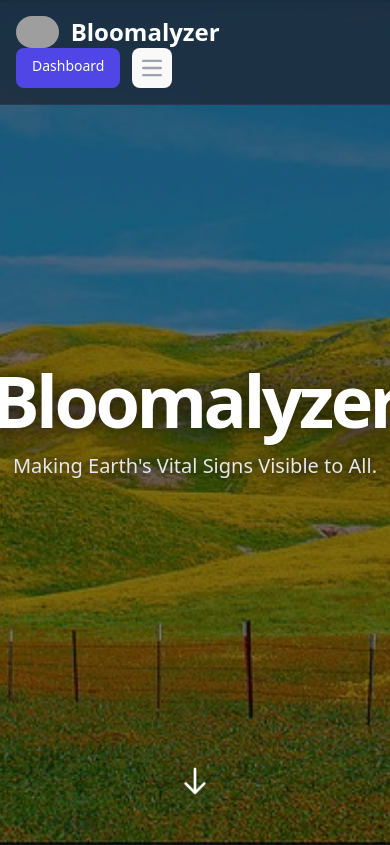
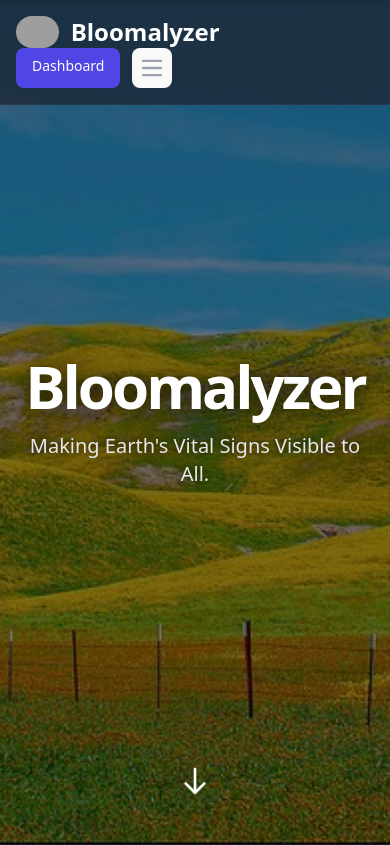
Before and after one commit to Tarun-Singh1/Bloomalyzer, a React (Vite) app: page / in a window 390 px wide. Shown: the top 845 px of the page. Built offline with nearby package versions, Linux system fonts and the light colour scheme; grey boxes are pictures that could not be loaded.

Commit message:
Made the Hero and Timeline setion responsive for mobile screens

```diff
--- a/src/components/Hero.jsx
+++ b/src/components/Hero.jsx
@@ -7,7 +7,7 @@ const Hero = () => {
     <section id="hero" className="h-screen w-full flex flex-col justify-center items-center relative text-center bg-cover bg-center" style={{ backgroundImage: `url(${HeroImage})` }}>
       <div className="absolute inset-0 bg-black bg-opacity-50"></div>
       <div className="relative z-10 p-4">
-        <h1 className="text-7xl md:text-9xl font-black tracking-tighter mb-4 text-white" style={{ textShadow: '0 0 20px rgba(0,0,0,0.7)' }}>
+        <h1 className="text-7xl md:text-9xl max-sm:text-6xl font-black tracking-tighter mb-4 text-white" style={{ textShadow: '0 0 20px rgba(0,0,0,0.7)' }}>
           Bloomalyzer
         </h1>
         <p className="text-xl md:text-2xl text-gray-200" style={{ textShadow: '0 0 10px rgba(0,0,0,0.7)' }}>
--- a/src/components/Timeline.jsx
+++ b/src/components/Timeline.jsx
@@ -13,9 +13,9 @@ const Timeline = () => {
           This chart proves the direct cause-and-effect relationship between the historic winter rains and the explosion of life that followed. Notice the massive rainfall (blue bars) that drenched the desert in the early months of the year. Then, after a natural time lag, you can see the "greenness score" (teal line) rise dramatically, reaching its absolute peak in March. This isn't a coincidence; it's the beautiful, predictable rhythm of an ecosystem responding to the fuel it was given.
         </p>
 
-        <div className="h-96 w-full p-4 bg-gray-800 rounded-lg">
+        <div className="h-96 w-full p-4 max-md:px-1 bg-gray-800 rounded-lg">
           <ResponsiveContainer>
-            <ComposedChart data={jsonData.monthly_data} margin={{ top: 5, right: 20, bottom: 5, left: 0 }}>
+            <ComposedChart data={jsonData.monthly_data} className='max-sm:scale-105'>
               <CartesianGrid stroke="#4A5568" strokeDasharray="3 3" />
               <XAxis dataKey="month" stroke="#A0AEC0" />
               <YAxis yAxisId="left" stroke="#6366F1" />
```
